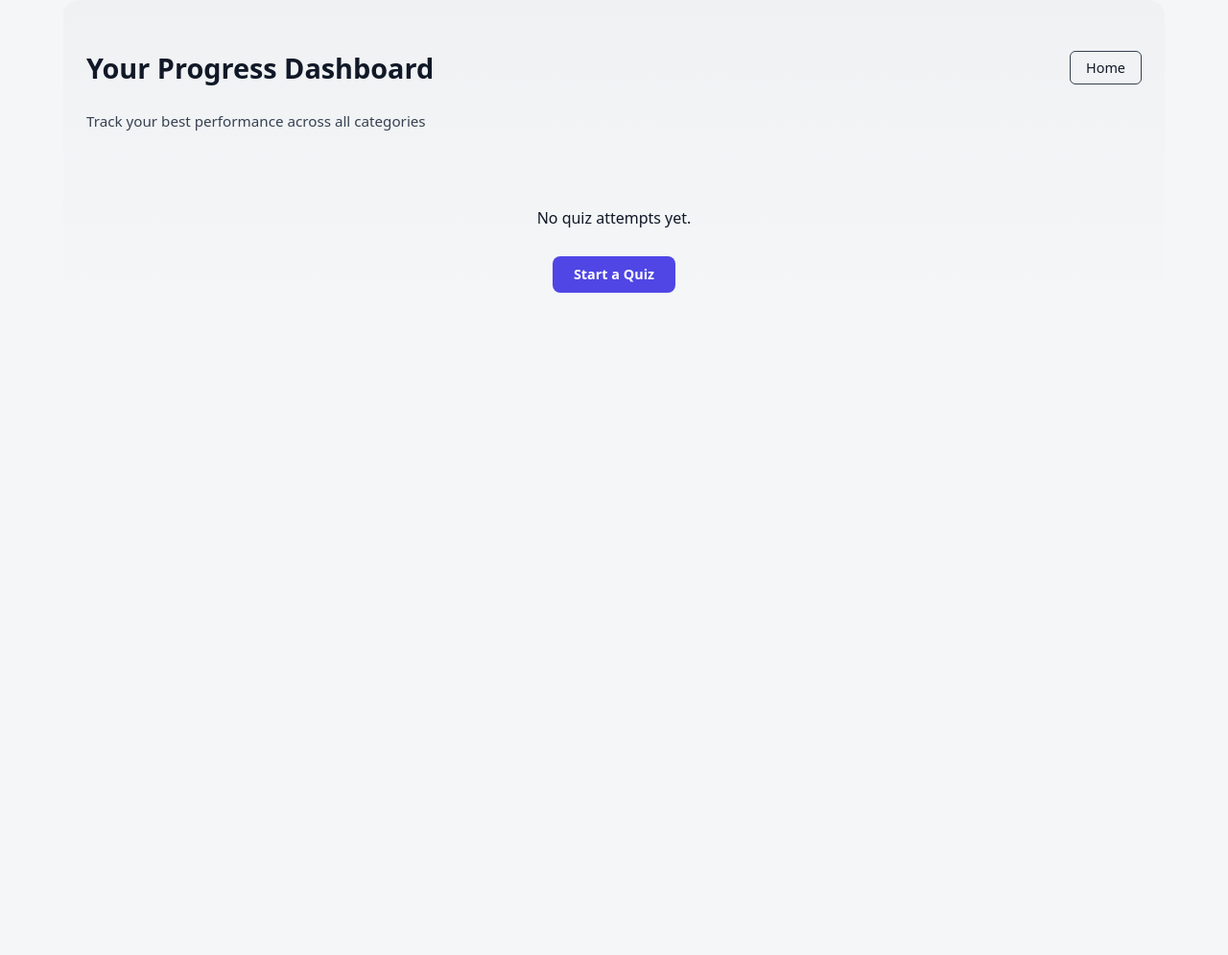
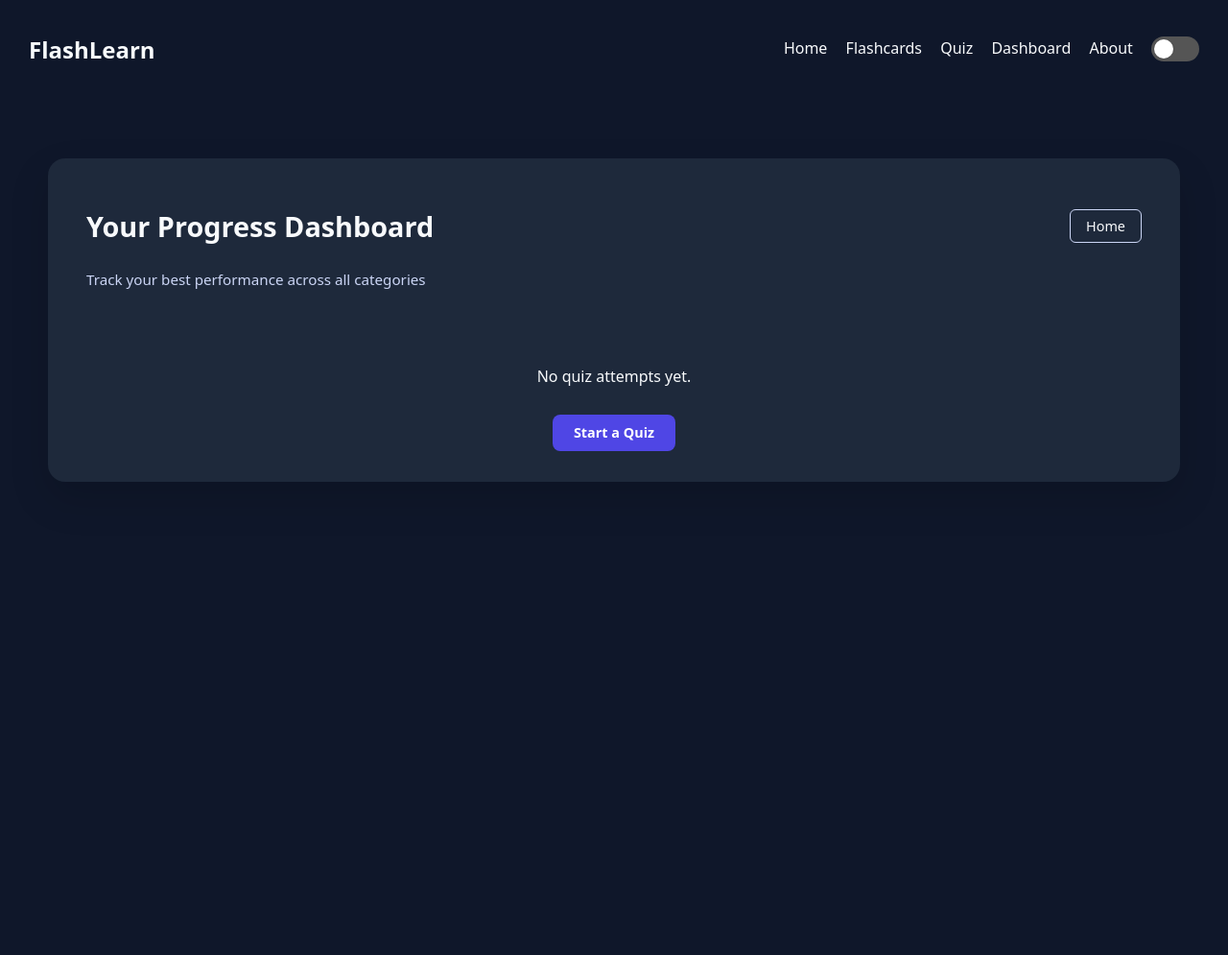
Before and after one commit to blackrexdl/flashcard_app, a Flask app: page /dashboard in a window 1280 px wide. Shown: the whole page at 96% size. Before the commit the page ends 305 px from the top, so only its background shows below. Run offline with Flask 3, Linux system fonts and the light colour scheme.

Commit message:
Refactor dashboard layout for improved consistency and styling

```diff
--- a/static/css/style.css
+++ b/static/css/style.css
@@ -25,7 +25,7 @@ body {
 
 .navbar {
     padding: 15px 30px;
-    background: var(--card);
+    background: transparent;
     display: flex;
     justify-content: space-between;
     align-items: center;
@@ -451,30 +451,24 @@ body:not([data-theme="dark"]) .card span {
 }
 
 /* =========================
-   Dashboard Background Match
+   Dashboard – Unified Page Layout
    ========================= */
 
-/* Page-level background consistency */
 .dashboard-page {
-  background: var(--bg);
-  min-height: calc(100vh - 70px);
+  min-height: 100vh;
+  background: linear-gradient(
+    180deg,
+    var(--bg),
+    var(--bg)
+  );
 }
 
-/* Soft section background for focus */
+/* Main dashboard content card */
 .dashboard-container {
-  background: linear-gradient(
-    180deg,
-    rgba(0, 0, 0, 0.02),
-    rgba(0, 0, 0, 0)
-  );
-  border-radius: 16px;
+  max-width: 1100px;
+  margin: 2rem auto 3rem;
+  padding: 2rem 2.5rem;
+  background: var(--card);
+  border-radius: 18px;
+  box-shadow: 0 18px 40px rgba(0, 0, 0, 0.15);
 }
-
-/* Dark theme subtle background */
-[data-theme="dark"] .dashboard-container {
-  background: linear-gradient(
-    180deg,
-    rgba(255, 255, 255, 0.04),
-    rgba(255, 255, 255, 0)
-  );
-}
--- a/templates/dashboard.html
+++ b/templates/dashboard.html
@@ -1,32 +1,30 @@
-<!DOCTYPE html>
-<html lang="en">
-<head>
-  <meta charset="UTF-8">
-  <title>Results Dashboard</title>
-  <meta name="viewport" content="width=device-width, initial-scale=1.0">
-  <link rel="stylesheet" href="{{ url_for('static', filename='css/style.css') }}">
-</head>
-<body>
+{% extends "base.html" %}
 
+{% block title %}Results Dashboard{% endblock %}
+
+{% block content %}
+<div class="dashboard-page">
   <main class="dashboard-container">
+
     <header class="dashboard-header">
       <div class="dashboard-header-top">
         <h1>Your Progress Dashboard</h1>
         <a href="/" class="dashboard-home-btn">Home</a>
       </div>
-      <p class="dashboard-subtitle">Track your best performance across all categories</p>
+      <p class="dashboard-subtitle">
+        Track your best performance across all categories
+      </p>
     </header>
 
     <section id="dashboard-cards" class="dashboard-cards grid-layout">
-      <!-- JS will inject category cards here -->
+      <!-- JS injects cards here -->
     </section>
 
     <section id="no-data" class="no-data hidden">
       <p>No quiz attempts yet.</p>
       <a href="/categories" class="start-quiz-btn">Start a Quiz</a>
     </section>
+
   </main>
-
-  <script src="{{ url_for('static', filename='js/main.js') }}"></script>
-</body>
-</html>
+</div>
+{% endblock %}
```
